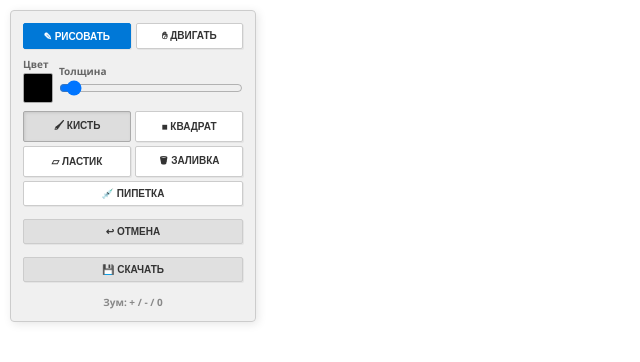
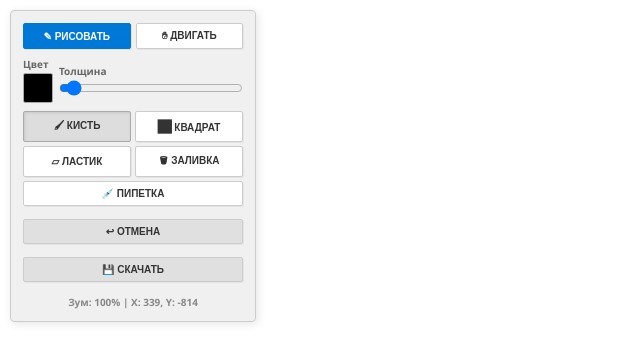
Before and after one commit to belovicynl/Oeaki, a website: page index.html in a window 1280 px wide. Both pictures are taken after a click on the button "Рисовать". Shown: the full height of the page, 0-640 px from the left. Drawn offline with nearby package versions, Linux system fonts and the light colour scheme; no server answers.

Commit message:
Add files via upload

```diff
--- a/index.html
+++ b/index.html
@@ -28,7 +28,7 @@
 
         <div class="tool-grid">
             <button id="brushBtn" class="active-tool" title="Кисть (B)">🖌&#xFE0E; КИСТЬ</button>
-            <button id="rectBtn" title="Квадрат (R)">■&#xFE0E; КВАДРАТ</button>
+            <button id="rectBtn" title="Квадрат (R)"><span style="font-size: 14px;">⬛&#xFE0E;</span> КВАДРАТ</button>
             <button id="eraserBtn" title="Ластик (E)">▱&#xFE0E; ЛАСТИК</button>
             <button id="fillBtn" title="Заливка (F)">🪣&#xFE0E; ЗАЛИВКА</button>
             <button id="pickerBtn" title="Пипетка (I)" style="grid-column: span 2;">💉&#xFE0E; ПИПЕТКА</button>
@@ -37,7 +37,8 @@
         <button id="undoBtn" style="background: #e0e0e0; color: #333; margin-top: 5px;" title="Отмена (Ctrl+Z)">↩&#xFE0E; ОТМЕНА</button>
         <button id="downloadBtn" style="background: #e0e0e0; color: #333; margin-top: 5px;">💾&#xFE0E; СКАЧАТЬ</button>
 
-        <div class="hint-text">Зум: + / - / 0</div>
+        <!-- Новая панель статуса (Зум и Координаты) -->
+        <div id="statusText" class="hint-text">Зум: 100% | X: 0, Y: 0</div>
     </div>
 
     <canvas id="board"></canvas>
--- a/main.js
+++ b/main.js
@@ -6,6 +6,7 @@ let redrawPending = false;
 let myId = null;
 let mode = 'draw';
 let currentTool = 'brush';
+let lastWorldPos = { x: 0, y: 0 };
 
 let myColor = "#000000";
 let mySize = 3;
@@ -43,6 +44,13 @@ function getWorldPos(screenX, screenY) {
         x: (screenX - camera.x) / camera.zoom,
         y: (screenY - camera.y) / camera.zoom
     };
+}
+
+function updateStatusUI() {
+    const statusEl = document.getElementById('statusText');
+    if(statusEl) {
+        statusEl.innerText = `Зум: ${Math.round(camera.zoom * 100)}% | X: ${Math.round(lastWorldPos.x)}, Y: ${Math.round(lastWorldPos.y)}`;
+    }
 }
 
 // === РЕНДЕР И ОТРИСОВКА ===
@@ -222,6 +230,8 @@ function handleMove(clientX, clientY, e) {
 
     if(e.target === canvas) {
         const worldPos = getWorldPos(clientX, clientY);
+	lastWorldPos = worldPos;
+	updateStatusUI();
         const now = Date.now();
         if (now - lastCursorSend > 30) { socket.emit('cursor_move', { x: worldPos.x, y: worldPos.y, color: currentTool === 'eraser' ? '#aaaaaa' : myColor }); lastCursorSend = now; }
 
@@ -265,6 +275,7 @@ window.addEventListener('touchmove', (e) => {
     if (e.touches.length === 2 && initialPinchDist) {
         const dist = Math.hypot(e.touches[0].clientX - e.touches[1].clientX, e.touches[0].clientY - e.touches[1].clientY);
         camera.zoom = Math.min(Math.max(0.1, initialZoom * (dist / initialPinchDist)), 10);
+	updateStatusUI();
         requestRedraw();
     } else {
         handleMove(e.touches[0].clientX, e.touches[0].clientY, e);
@@ -314,7 +325,9 @@ function setTool(newTool) {
     toolBtns[newTool].classList.add('active-tool');
     if(mode !== 'draw') document.getElementById('modeDraw').click();
 }
-for(let k in toolBtns) toolBtns[key = k].addEventListener('click', () => setTool(key));
+for (let k in toolBtns) {
+    toolBtns[k].addEventListener('click', () => setTool(k));
+}
 
 document.getElementById('undoBtn').addEventListener('click', performUndo);
 document.getElementById('colorPicker').addEventListener('input', (e) => { myColor = e.target.value; if(currentTool === 'eraser' || currentTool === 'picker') setTool('brush'); });
```
